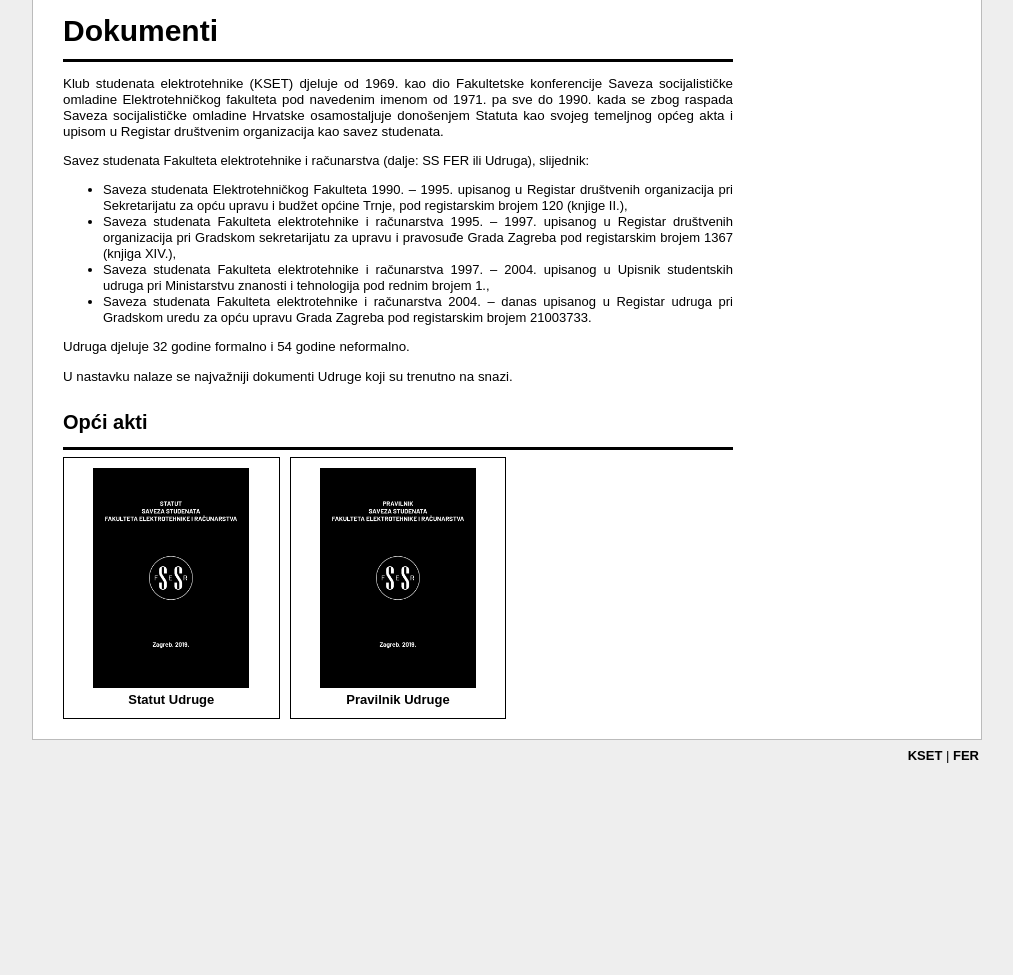
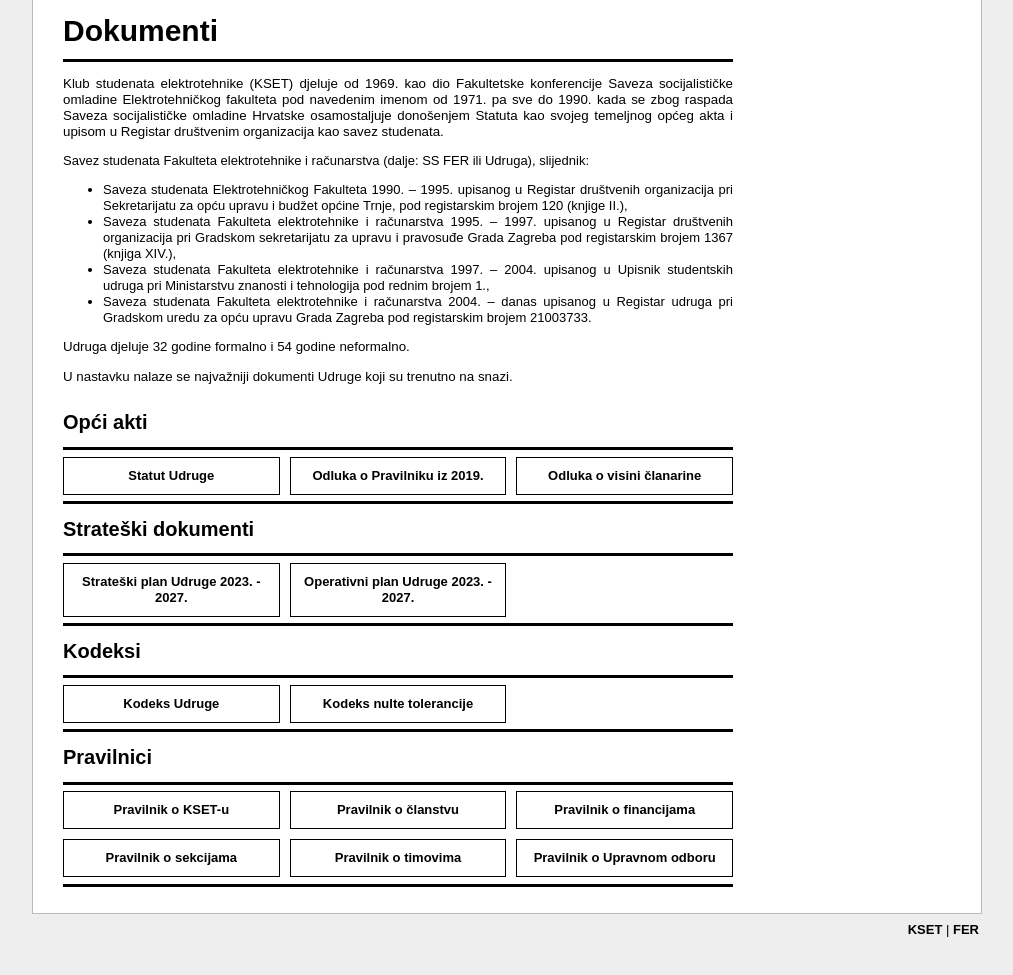
Before and after one commit to KSET/ssfer-website, a website: page dokumenti.html in a window 1280 px wide. Shown: the part 165-1140 px from the top of the page, without its empty margins (133-1146 px from the left). Before the commit the page ends 977 px from the top, so only its background shows below. Drawn offline with nearby package versions, Linux system fonts and the light colour scheme.

Commit message:
added new documents

```diff
--- a/dokumenti.html
+++ b/dokumenti.html
@@ -111,22 +111,96 @@
                     <hr style="height:3px;border-width:0;color:black;background-color:black"></hr>
                     <div class="grid-container">
                         <div class="grid-item">
-                            <a target="_blank" href="./SS_FER_Statut_2019.pdf">
-                            <img src="./images/statut-icon.png" class="thumbnail">
+                            <a target="_blank" href="./documents/SS_FER_Statut_2023.pdf">
                             Statut Udruge
                             </a>
                         </div>
                         <div class="grid-item">
-                            <a target="_blank" href="./SS_FER_Pravilnik_2019.pdf">
-                                <img src="./images/pravilnik-icon.png" class="thumbnail">
-                                Pravilnik Udruge
+                            <a target="_blank" href="./documents/SS_FER_Odluka_2023.pdf">
+                            Odluka o Pravilniku iz 2019.
                             </a>
                         </div>
-                        <!-- <div class="grid-item">Document 3</div>
-                        <div class="grid-item">Document 4</div>
-                        <div class="grid-item">Document 5</div>
-                        <div class="grid-item">Document 6</div> -->
+                        <div class="grid-item">
+                            <a target="_blank" href="./documents/SS_FER_Odluka_clanarina_2023.pdf">
+                            Odluka o visini članarine
+                            </a>
+                        </div>
                     </div>
+                    <hr style="height:3px;border-width:0;color:black;background-color:black"></hr>
+
+                    <h2>Strateški dokumenti</h2>
+                    <hr style="height:3px;border-width:0;color:black;background-color:black"></hr>
+                    <div class="grid-container">
+                        <div class="grid-item">
+                            <a target="_blank" href="./documents/SS_FER_Strateski_plan_2023.pdf">
+                                Strateški plan Udruge 2023. - 2027.
+                            </a>
+                        </div>
+
+                        <div class="grid-item">
+                            <a target="_blank" href="./documents/SS_FER_Operativni_plan_2023.pdf">
+                                Operativni plan Udruge 2023. - 2027.
+                            </a>
+                        </div>
+                    </div>
+                    <hr style="height:3px;border-width:0;color:black;background-color:black"></hr>
+
+                    <h2>Kodeksi</h2>
+                    <hr style="height:3px;border-width:0;color:black;background-color:black"></hr>
+                    <div class="grid-container">
+                        <div class="grid-item">
+                            <a target="_blank" href="./documents/SS_FER_Kodeks_2023.pdf">
+                                Kodeks Udruge
+                            </a>
+                        </div>
+                        <div class="grid-item">
+                            <a target="_blank" href="./documents/SS_FER_Kodeks_nulte_tolerancije_2023.pdf">
+                                Kodeks nulte tolerancije
+                            </a>
+                        </div>
+                    </div>
+                    <hr style="height:3px;border-width:0;color:black;background-color:black"></hr>
+
+                    <h2>Pravilnici</h2>
+                    <hr style="height:3px;border-width:0;color:black;background-color:black"></hr>
+                    <div class="grid-container">
+                        <div class="grid-item">
+                            <a target="_blank" href="./documents/SS_FER_Pravilnik_o_KSET-u_2023.pdf">
+                                Pravilnik o KSET-u
+                            </a>
+                        </div>
+
+                        <div class="grid-item">
+                            <a target="_blank" href="./documents/SS_FER_Pravilnik_o_clanstvu_2023.pdf">
+                                Pravilnik o članstvu
+                            </a>
+                        </div>
+
+                        <div class="grid-item">
+                            <a target="_blank" href="./documents/SS_FER_Pravilnik_o_financijama_2023.pdf">
+                                Pravilnik o financijama
+                            </a>
+                        </div>
+
+                        <div class="grid-item">
+                            <a target="_blank" href="./documents/SS_FER_Pravilnik_o_sekcijama_2023.pdf">
+                                Pravilnik o sekcijama
+                            </a>
+                        </div>
+
+                        <div class="grid-item">
+                            <a target="_blank" href="./documents/SS_FER_Pravilnik_o_timovima_2023.pdf">
+                                Pravilnik o timovima
+                            </a>
+                        </div>
+
+                        <div class="grid-item">
+                            <a target="_blank" href="./documents/SS_FER_Pravilnik_o_Upravnom_odboru_2023.pdf">
+                                Pravilnik o Upravnom odboru
+                            </a>
+                        </div>
+                    </div>
+                    <hr style="height:3px;border-width:0;color:black;background-color:black"></hr>
 
                 </div>
                 <div class="right"></div>
```
Also changed, not shown: 15 other files.
